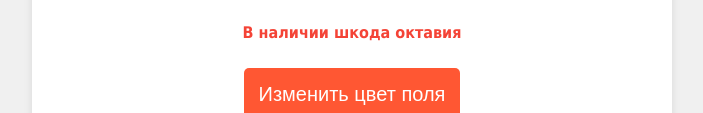
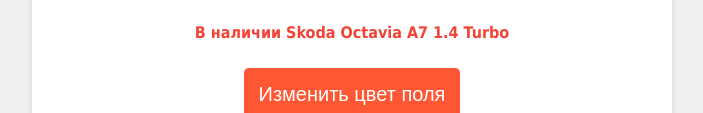
Before and after one commit to Luttiyfarshik/Luttiyfarshik.github.io, a plain HTML site: page gribanov.html in a window 1280 px wide. Shown: the part 629-742 px from the top of the page, without its empty margins (288-991 px from the left). Drawn offline with Linux system fonts and the light colour scheme.

Commit message:
Update gribanov.html

```diff
--- a/gribanov.html
+++ b/gribanov.html
@@ -96,7 +96,7 @@
         <button class="change-age" onclick="enterAge()">Установить возраст</button>
         <p class="age">Возраст: не указан</p>
         <button class="change-surname" onclick="changeSurname()">Изменить фамилию</button>
-        <p class="status">В наличии шкода октавия</p>
+        <p class="status">В наличии Skoda Octavia A7 1.4 Turbo</p>
         <button class="change-field-color" onclick="changeFieldColor()">Изменить цвет поля</button>
     </div>
 
```
